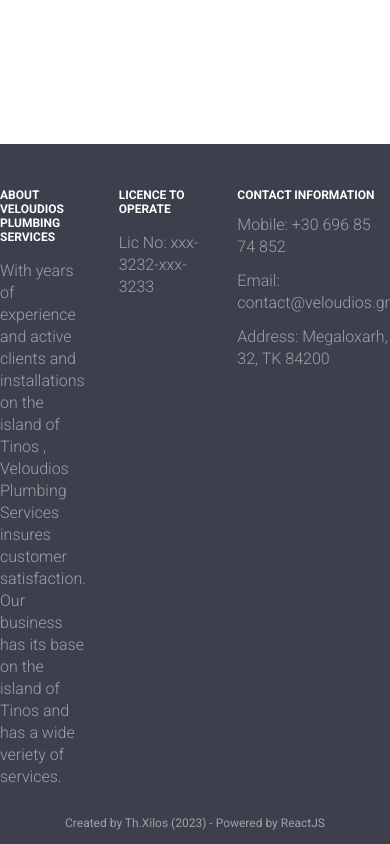
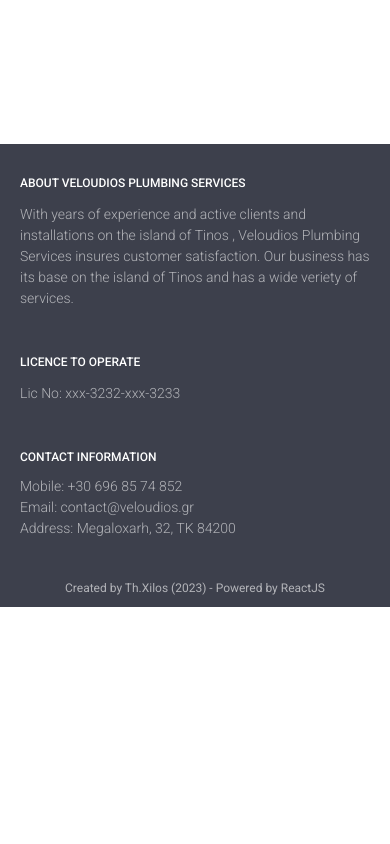
Before and after one commit to ThXilos/veloudios.gr, a React (Create React App) app: page /services in a window 390 px wide. Shown: the part 2232-3076 px from the top of the page. After the commit the page ends 2839 px from the top, so only its background shows below. Built offline with nearby package versions, Linux system fonts and the light colour scheme.

Commit message:
update responsive footer

```diff
--- a/src/pages/Footer.js
+++ b/src/pages/Footer.js
@@ -5,7 +5,7 @@
   return (
     <Wrapper>
       <div className="footer-info-container">
-        <div className="contact-info">
+        <div className="contact-info col-1">
           <p className="footer-column-title">
             About Veloudios Plumbing Services
           </p>
@@ -16,11 +16,12 @@
             has a wide veriety of services.
           </p>
         </div>
-        <div className="contact-info">
+
+        <div className="contact-info col-2">
           <p className="footer-column-title">Licence to operate</p>
           <p className="footer-text">Lic No: xxx-3232-xxx-3233</p>
         </div>
-        <div className="contact-info">
+        <div className="contact-info col-3">
           <p className="footer-column-title">Contact Information</p>
           <ul className="footer-contact-list">
             <li className="footer-text">Mobile: +30 696 85 74 852</li>
@@ -39,44 +40,74 @@
 const Wrapper = styled.section`
   background-color: #3d404c;
   color: #fff;
-  padding: 0.2rem 0;
+  display: flex;
+  flex-direction: column;
+  justify-content: center;
+  align-items: center;
 
   .footer-info-container {
-    margin: 0 auto;
     max-width: 1200px;
     display: grid;
     grid-template-columns: repeat(3, 1fr);
-    grid-gap: 3rem;
-    padding: 3rem 0 0;
+    gap: 5rem;
+  }
 
   .contact-info {
   }
 
   .footer-column-title {
+    text-transform: uppercase;
     font-size: 1.2rem;
-      text-transform: uppercase;
-      font-weight: 600;
+    font-weight: 500;
+  }
+
+  .footer-contact-list {
+    list-style: none;
+    padding: 0;
   }
 
   .footer-text {
     font-size: 1.6rem;
+    line-height: 1.5;
     font-weight: 300;
-      opacity: 0.5;
-      line-height: 2.2rem;
+    opacity: 0.6;
   }
 
-    .footer-contact-list {
-      padding: 0;
-      list-style: none;
-      display: flex;
-      flex-direction: column;
-      gap: 1.2rem;
+  .copyright-info {
+    align-self: center;
+    font-size: 1.2rem;
+    opacity: 0.6;
+  }
+
+  @media (max-width: 1000px) {
+    .footer-info-container {
+      max-width: 900px;
     }
   }
-  .copyright-info {
-    text-align: center;
-    font-size: 1.2rem;
-    opacity: 0.5;
+
+  @media (max-width: 835px) {
+    .footer-info-container {
+      max-width: 700px;
+    }
+
+    .footer-text {
+      font-size: 1.4rem;
+    }
+  }
+
+  @media (max-width: 600px) {
+    .footer-info-container {
+      grid-template-columns: 1fr;
+      grid-gap: 3rem;
+      padding: 2rem 2rem;
+    }
+  }
+
+  @media (max-width: 413px) {
+    .footer-info-container {
+      grid-template-columns: 1fr;
+      grid-gap: 2rem;
+    }
   }
 `;
 
```
Lines whose indentation alone changed are shown as unchanged.
